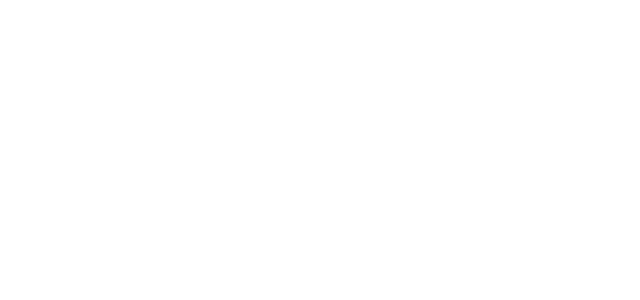
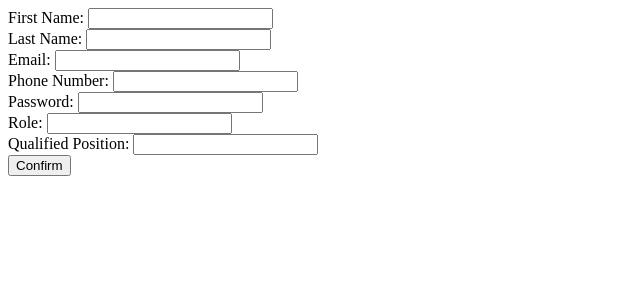
Before and after one commit to rileyhitthefan/CITE-30363-FrogCrew, a Vue app in the folder frontend/: page / in a window 1280 px wide. Shown: the top 300 px of the page, without its empty margins (0-640 px from the left). Built offline with nearby package versions, Linux system fonts and the light colour scheme.

Commit message:
login form

```diff
--- a/frontend/src/App.vue
+++ b/frontend/src/App.vue
@@ -1,10 +1,12 @@
 <template>
   <div>
+    <CreateNewProfile></CreateNewProfile>
 
   </div>
 </template>
 
 <script setup>
+import CreateNewProfile from './components/CreateNewProfile.vue';
 
 </script>
 
--- a/frontend/src/components/CreateNewProfile.vue
+++ b/frontend/src/components/CreateNewProfile.vue
@@ -14,6 +14,7 @@
             Email: <input
                 type="email"
                 required
+                unique
             />
             <br />
             Phone Number: <input
@@ -24,6 +25,7 @@
             <br />
             Password: <input
                 type="password"
+                required
             />
             <br />
             Role: <input
@@ -36,8 +38,11 @@
                 required
             />
             <br />
+            <button>
+                Confirm
+            </button>
+        </form>
 
-        </form>
 
     </div>
 </template>
```
